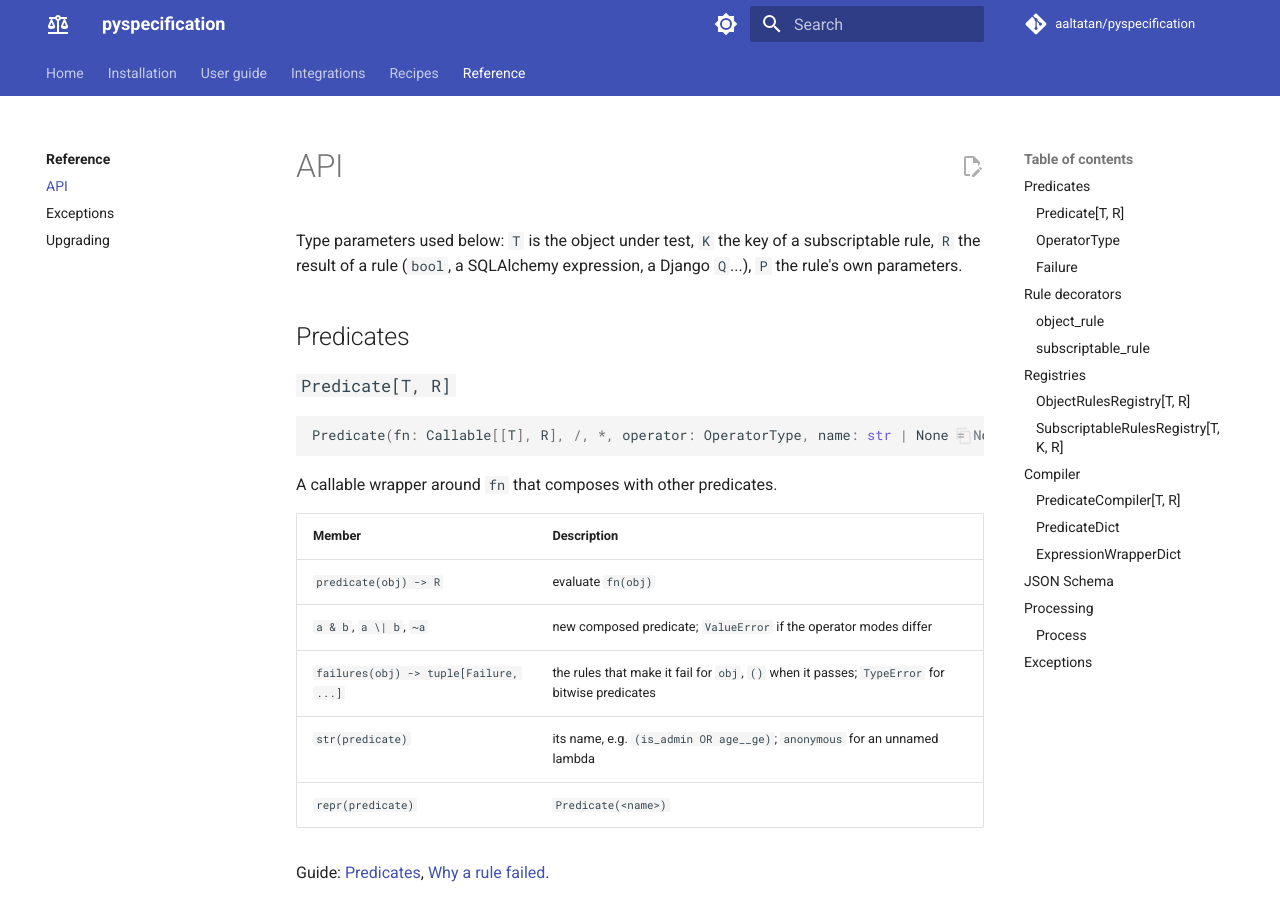
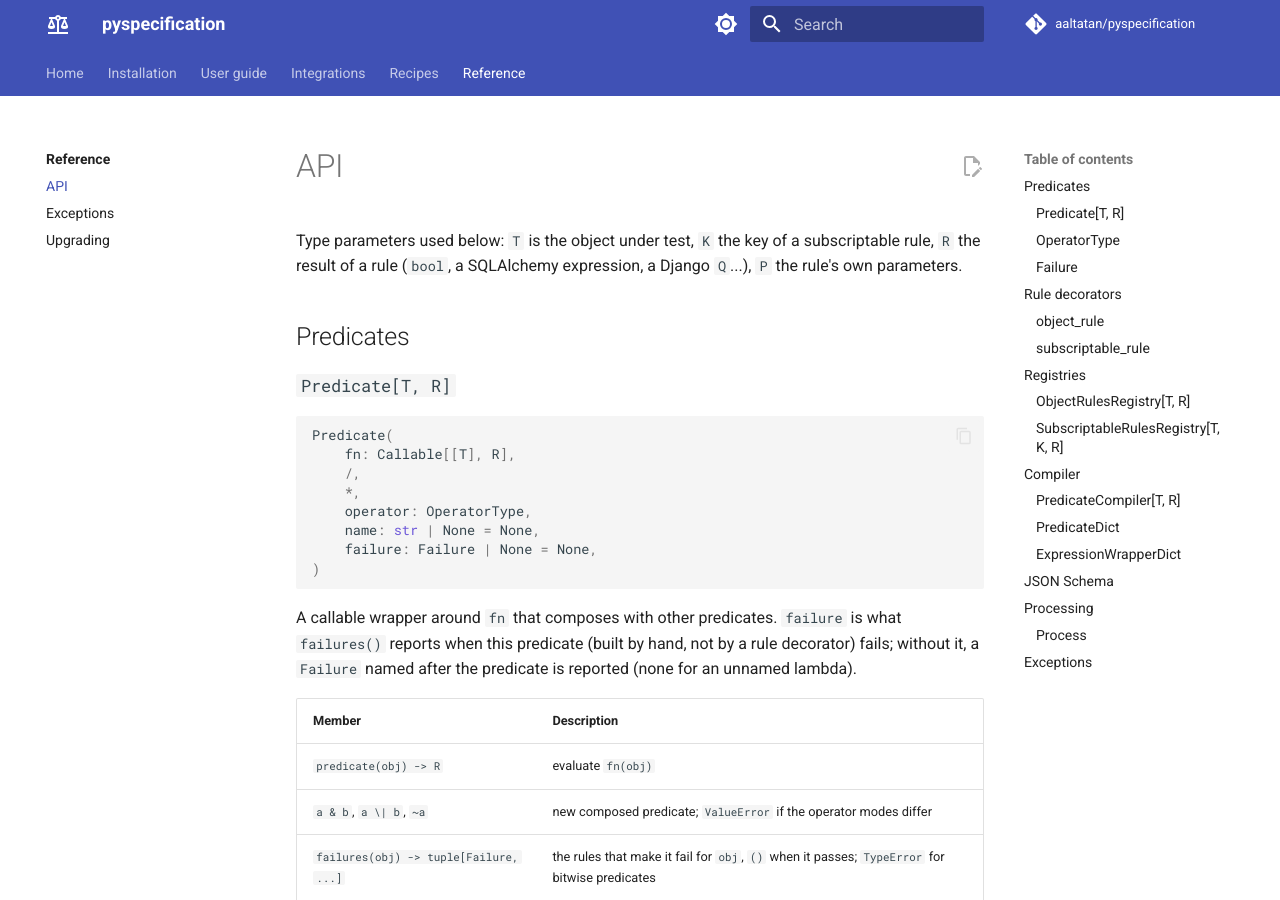
Before and after one commit to aaltatan/pyspecification, an MkDocs documentation site: the page built from docs/reference/api.md, in a window 1280 px wide and 900 px high. Built offline with MkDocs 1.6.1 and Material for MkDocs 9.7.7, drawn with Linux system fonts in a browser that asks for light colours; comment, search, counter and statistics services are not loaded.

Commit message:
Fix API reference to match current signatures
Co-Authored-By: Claude Opus 5.5 <noreply@anthropic.com>

````diff
--- a/docs/reference/api.md
+++ b/docs/reference/api.md
@@ -9,10 +9,19 @@ the rule's own parameters.
 ### `Predicate[T, R]`
 
 ```py
-Predicate(fn: Callable[[T], R], /, *, operator: OperatorType, name: str | None = None)
+Predicate(
+    fn: Callable[[T], R],
+    /,
+    *,
+    operator: OperatorType,
+    name: str | None = None,
+    failure: Failure | None = None,
+)
 ```
 
-A callable wrapper around `fn` that composes with other predicates.
+A callable wrapper around `fn` that composes with other predicates. `failure` is what
+`failures()` reports when this predicate (built by hand, not by a rule decorator) fails;
+without it, a `Failure` named after the predicate is reported (none for an unnamed lambda).
 
 | Member | Description |
 | --- | --- |
````
